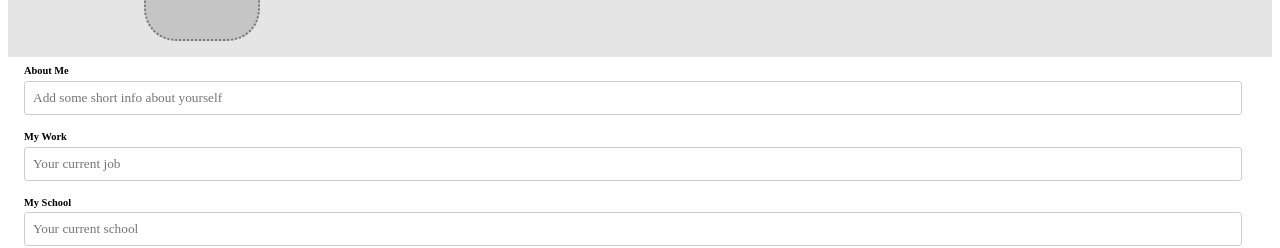
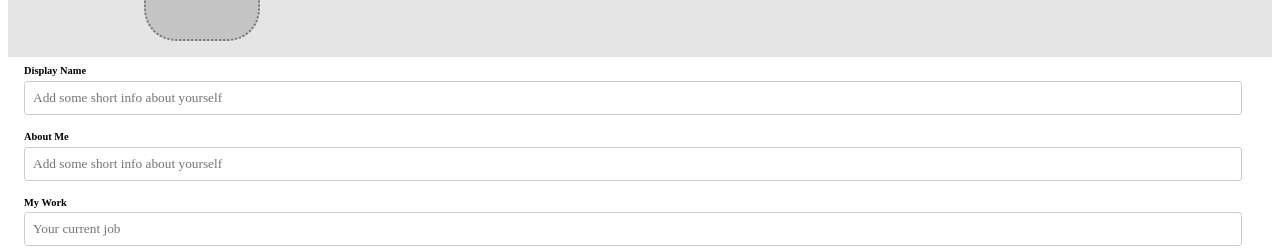
Before and after one commit to ntwiles/team-trust-frontend, a Next.js app: page /edit-profile in a window 1280 px wide. Shown: the part 154-402 px from the top of the page. Built offline with nearby package versions, Linux system fonts and the light colour scheme; no server answers.

Commit message:
Consume all user fields.

```diff
--- a/src/pages/edit-profile.tsx
+++ b/src/pages/edit-profile.tsx
@@ -172,6 +172,12 @@ const EditProfile = () => {
             </PhotoContainer>
             <InputContainer>
                 <EditLabel htmlFor="aboutMe">
+                    Display Name
+                </EditLabel>
+                <EditInput id="aboutMe" placeholder="Add some short info about yourself" value={user.displayName}/>
+            </InputContainer>
+            <InputContainer>
+                <EditLabel htmlFor="aboutMe">
                     About Me
                 </EditLabel>
                 <EditInput id="aboutMe" placeholder="Add some short info about yourself" value={user.bio}/>
```
